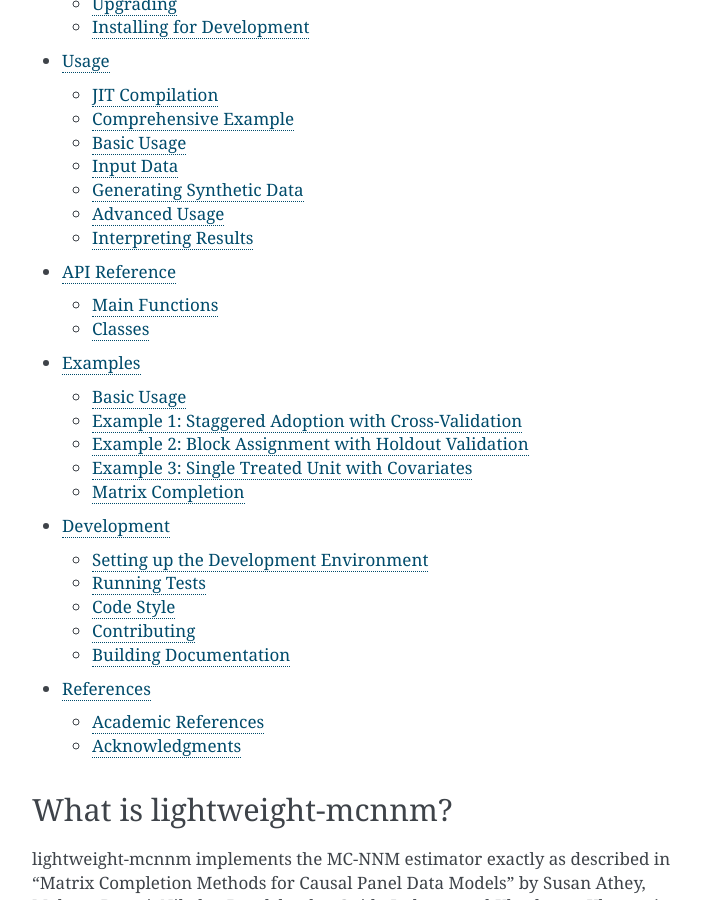
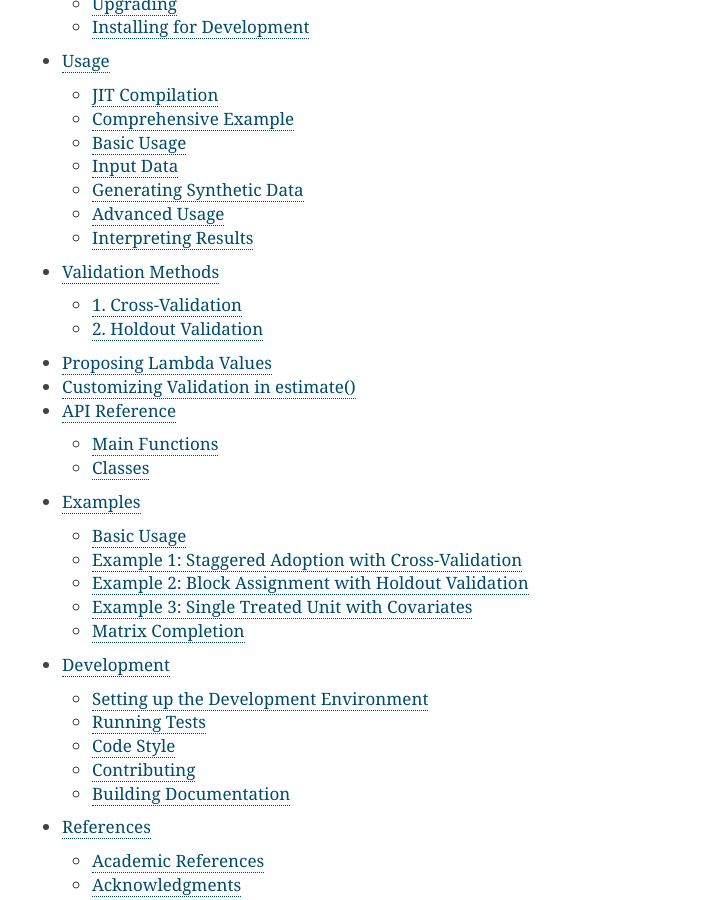
Before and after one commit to tobias-schnabel/mcnnm, a Sphinx documentation site: the page built from docs/index.rst, in a window 1280 px wide and 900 px high, scrolled down 413 px. Shown: the whole window, without its empty margins (388-1089 px from the left). Built offline with Sphinx 7.4.7, drawn with Linux system fonts in a browser that asks for light colours; some of the changed lines change nothing that is shown.

Commit message:
added proper documentation for validation functionality

```diff
--- a/docs/index.rst
+++ b/docs/index.rst
@@ -18,6 +18,7 @@
 
    installation
    usage
+   validation
    api
    examples
    development
--- /dev/null
+++ b/docs/validation.rst
@@ -0,0 +1,104 @@
+Validation Methods
+==================
+
+This package supports two validation methods for selecting optimal regularization parameters:
+
+1. Cross-Validation
+-------------------
+Cross-validation is implemented in the `cross_validate` function. This method performs K-fold cross-validation to select optimal regularization parameters (lambda_L and lambda_H).
+
+The process works as follows:
+1. The data is randomly split into K folds.
+2. For each pair of lambda values in the provided grid:
+   a. The model is trained K times, each time using K-1 folds for training and the remaining fold for validation.
+   b. The loss is computed for each validation fold.
+   c. The average loss across all valid folds is calculated.
+3. The lambda pair that results in the lowest average loss is selected.
+
+Key features:
+
+• Uses jax.random.bernoulli for random splitting of data.
+• Skips folds with no treated units in the test set.
+• Handles cases where no valid folds are found.
+
+When to use Cross-Validation:
+
+• Random or quasi-random treatment assignment: If treatments are assigned randomly or in a pattern that doesn't heavily depend on time, cross-validation is appropriate.
+• Balanced treatment across time: When the proportion of treated units is relatively stable across different time periods.
+• Small to medium-sized datasets: Cross-validation is generally more efficient for smaller datasets where time-based splitting might result in too little data for reliable estimation.
+• No strong temporal trends: If your data doesn't exhibit strong time trends or seasonality that might affect the treatment effect estimation.
+
+
+2. Holdout Validation
+---------------------
+Holdout validation is implemented in the `time_based_validate` function. This method uses a time-based holdout strategy to select optimal regularization parameters.
+
+The process works as follows:
+1. The data is split into training and test sets based on time periods.
+2. For each pair of lambda values in the provided grid:
+   a. The model is trained on the training set.
+   b. The loss is computed on the test set.
+   c. This process is repeated for multiple time periods, creating a series of train-test splits.
+3. The average loss across all valid periods is calculated for each lambda pair.
+4. The lambda pair that results in the lowest average loss is selected.
+
+Key features:
+• Supports both fixed window size and expanding window for training data.
+• Allows for multiple folds within each time-based split.
+• Handles cases where no valid folds are found.
+
+When to use Holdout Validation:
+
+• Time-dependent treatment assignment: If treatments are assigned based on time (e.g., policy changes that affect all units from a certain date), holdout validation is more appropriate.
+• Staggered adoption: When units adopt the treatment at different times, holdout validation can capture this temporal structure.
+• Large datasets with many time periods: Holdout validation can be more efficient for very large datasets, especially those with many time periods.
+• Presence of temporal trends: If your data exhibits strong time trends or seasonality, holdout validation can help account for these patterns.
+• Forecasting applications: If your goal includes predicting future outcomes, holdout validation mimics this task more closely.
+
+Choosing between methods:
+
+• Data structure: Consider the temporal structure of your data. If time plays a crucial role in treatment assignment or outcome dynamics, lean towards holdout validation.
+• Sample size: For smaller samples, cross-validation might be more robust. For larger samples, especially with many time periods, holdout validation can be more computationally efficient.
+• Treatment mechanism: If the treatment mechanism is closely tied to time (like policy changes), holdout validation is often more appropriate.
+• Stability of effects: If you suspect the treatment effect might change over time, holdout validation can help capture this, especially with the expanding window option.
+
+In practice, if computational resources allow, it can be informative to try both methods and compare results. Significant differences between the two might indicate important temporal structures in your data that deserve closer examination.
+
+Proposing Lambda Values
+=======================
+The `propose_lambda` function in the `util.py` file is used to generate a sequence of lambda values for grid search. It works as follows:
+
+1. If no `proposed_lambda` is provided:
+   - Returns a logarithmically spaced sequence of `n_lambdas` values between 10^-3 and 10^0.
+
+2. If a `proposed_lambda` is provided:
+   - Creates a logarithmically spaced sequence of `n_lambdas` values centered around the `proposed_lambda`.
+   - The range spans from `10^(log10(proposed_lambda) - 2)` to `10^(log10(proposed_lambda) + 2)`.
+
+Usage:
+- When called without arguments, it provides a default range of lambda values.
+- When called with a specific lambda value, it provides a range of values around that lambda for fine-tuning.
+
+Customizing Validation in estimate()
+====================================
+The `estimate` function in `estimate.py` allows for customization of the validation process through several parameters:
+
+1. `validation_method` (str): Choose between 'cv' for cross-validation or 'holdout' for time-based holdout validation.
+
+2. `lambda_L` and `lambda_H` (Optional[float]): If provided, these values are used directly. If None, they are selected via validation.
+
+3. `n_lambda_L` and `n_lambda_H` (int): Number of lambda values to consider in the grid search for lambda_L and lambda_H respectively.
+
+4. `K` (int): Number of folds for cross-validation (default is 5).
+
+5. `window_size` (Optional[int]): Size of the rolling window for time-based validation.
+
+6. `expanding_window` (bool): Whether to use an expanding window for time-based validation.
+
+7. `max_window_size` (Optional[int]): Maximum size of the expanding window for time-based validation.
+
+8. `max_iter` (int) and `tol` (float): Maximum number of iterations and convergence tolerance for fitting.
+
+9. `verbose` (bool): Whether to print progress messages during validation.
+
+These parameters allow users to fine-tune the validation process according to their specific needs and data characteristics.
```
